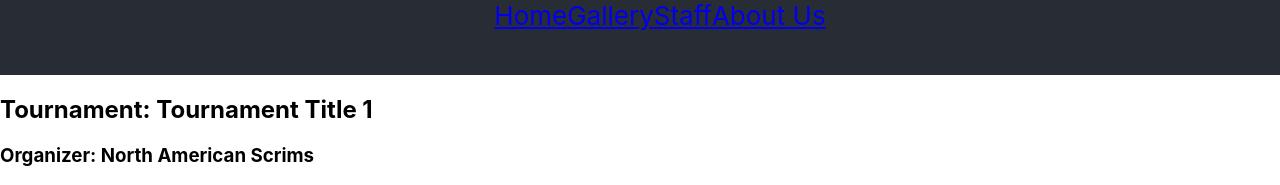
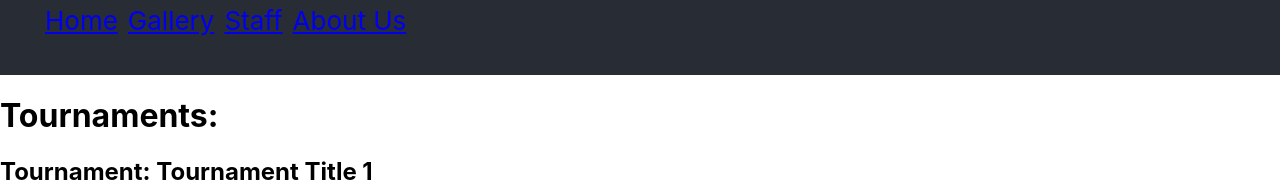
Before and after one commit to cmokbel1/peace-love-pubg, a React (Create React App) app: page /gallery in a window 1280 px wide. Shown: the top 185 px of the page. Built offline with nearby package versions, Linux system fonts and the light colour scheme.

Commit message:
icon adjustments

```diff
--- a/src/App.css
+++ b/src/App.css
@@ -16,9 +16,10 @@
 .App ul {
   margin: 0;
   height: 75px;
-  text-align: center;
+
 }
 .App li {
+  margin: 5px;
   display: inline-block;
   list-style-type: none;
 }
--- a/src/pages/gallery.js
+++ b/src/pages/gallery.js
@@ -3,7 +3,9 @@ import { GalleryCard }from '../components'
 const Gallery = (props) => {
   const { tournaments } = props;
   return (
+
     <div className="tournamentRow">
+      <h1>Tournaments:</h1>
       {tournaments.map((tournament, idx) => <GalleryCard key={idx} tournament={tournament} />)}
     </div>
   )
--- a/src/pages/home.js
+++ b/src/pages/home.js
@@ -1,4 +1,4 @@
-import logo from '../images/Artboard 4 copy@4x.png'
+import logo from '../images/Artboard 1 copy 3@4x.png'
 
 const Home = () => {
   return (
```
Also changed, not shown: src/images/Artboard 1 copy 3@4x.png (added), src/images/Artboard 4 copy@4x.png (deleted).
